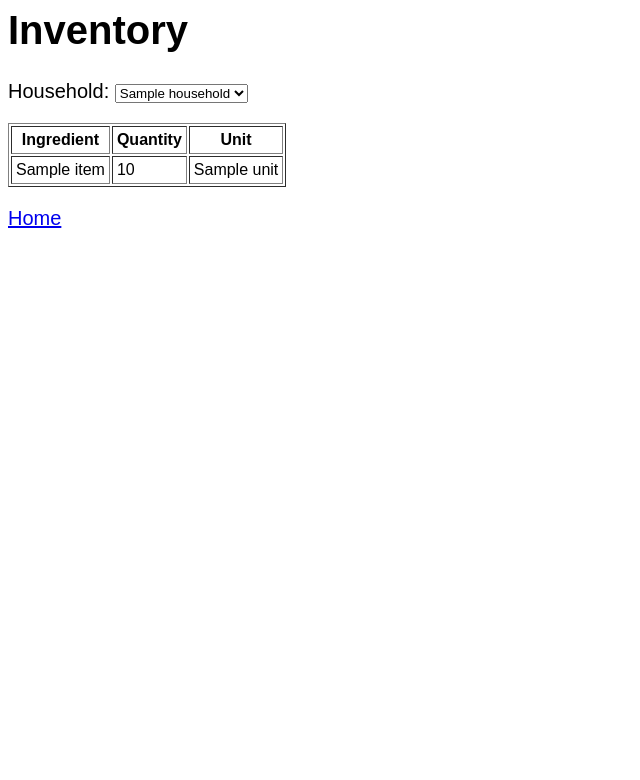
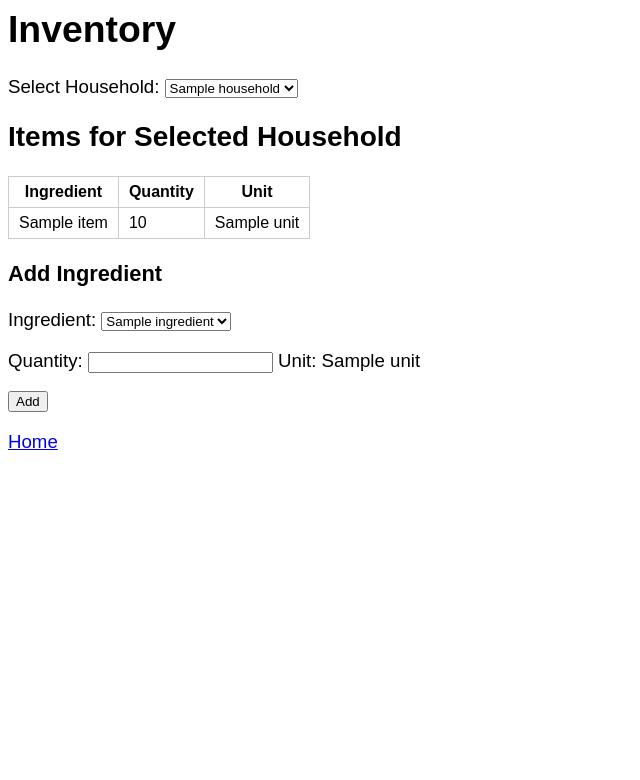
Before and after one commit to eliwerstler/DBProj3, a Flask app: template templates/inventory.html in a window 1280 px wide. Shown: the top 780 px of the page, without its empty margins (0-640 px from the left). Run offline with Flask 3, Linux system fonts and the light colour scheme; the template is opened without the code that fills it: most values are stand-ins (such as "Sample title", 1, 10 or a date in 2020); parts of the project's set-up code (start-up, migrations or seed data) failed here and were passed over.

Commit message:
implement inventory management page with unit auto-fill, can now add ingredientsd ingredients in inventory page for household

```diff
--- a/server.py
+++ b/server.py
@@ -226,14 +226,38 @@ def households():
 
 
 
-@app.route('/inventory')
+@app.route('/inventory', methods=['GET', 'POST'])
 def inventory():
-    hid = request.args.get('hid')
     try:
+        # Fetch households and ingredients (with their units)
         households = g.conn.execute(text(
             "SELECT household_id, household_name FROM household ORDER BY household_name"
         )).fetchall()
-        sel_hid = hid or (str(households[0].household_id) if households else None)
+        ingredients = g.conn.execute(text(
+            "SELECT ingredient_id, ingredient_name, unit FROM ingredient ORDER BY ingredient_name"
+        )).fetchall()
+
+        sel_hid = request.args.get('hid') or (str(households[0].household_id) if households else None)
+
+        # Handle form submission
+        if request.method == 'POST':
+            hid = request.form.get('hid')
+            iid = request.form.get('iid')
+            qty = request.form.get('quantity')
+
+            if hid and iid and qty:
+                # Automatically apply unit from ingredient table
+                g.conn.execute(text("""
+                    INSERT INTO household_in_inventory_ingredient (household_id, ingredient_id, quantity, unit)
+                    VALUES (:hid, :iid, :qty, (SELECT unit FROM ingredient WHERE ingredient_id = :iid))
+                    ON CONFLICT (household_id, ingredient_id)
+                    DO UPDATE SET quantity = household_in_inventory_ingredient.quantity + EXCLUDED.quantity,
+                                  unit = EXCLUDED.unit
+                """), {'hid': hid, 'iid': iid, 'qty': qty})
+                g.conn.commit()
+                return redirect(f"/inventory?hid={hid}")
+
+        # If household is selected, show its inventory
         items = None
         if sel_hid:
             items = g.conn.execute(text("""
@@ -243,9 +267,15 @@ def inventory():
                 WHERE hi.household_id = :hid
                 ORDER BY i.ingredient_name
             """), {'hid': sel_hid}).fetchall()
+
+        return render_template("inventory.html",
+                               households=households,
+                               ingredients=ingredients,
+                               items=items,
+                               sel_hid=str(sel_hid) if sel_hid else None)
+
     except Exception as e:
         return f"<h3>Error querying inventory:</h3><pre>{e}</pre>"
-    return render_template("inventory.html", households=households, items=items, sel_hid=str(sel_hid) if sel_hid else None)
 
 
 
--- a/templates/inventory.html
+++ b/templates/inventory.html
@@ -1,30 +1,66 @@
 <html>
-  <style> body{ font-size:15pt; font-family:arial; } </style>
+  <style>
+    body { font-family: Arial; font-size: 14pt; }
+    table { border-collapse: collapse; margin-top: 10px; }
+    th, td { border: 1px solid #ccc; padding: 6px 10px; }
+  </style>
+
   <body>
     <h1>Inventory</h1>
 
+    <!-- Household selection -->
     <form method="get" action="/inventory">
-    <label>Household:</label>
+      <label>Select Household:</label>
       <select name="hid" onchange="this.form.submit()">
         {% for h in households %}
-        <option value="{{h.household_id}}" {{'selected' if sel_hid==h.household_id|string else ''}}>
+          <option value="{{h.household_id}}" {% if sel_hid == h.household_id|string %}selected{% endif %}>
             {{h.household_name}}
           </option>
         {% endfor %}
       </select>
     </form>
 
-  {% if items is defined %}
-    <table border="1" cellpadding="4">
+    {% if items %}
+      <h2>Items for Selected Household</h2>
+      <table>
         <tr><th>Ingredient</th><th>Quantity</th><th>Unit</th></tr>
-      {% for it in items %}
+        {% for i in items %}
           <tr>
-          <td>{{it.ingredient_name}}</td>
-          <td>{{it.quantity}}</td>
-          <td>{{it.unit}}</td>
+            <td>{{i.ingredient_name}}</td>
+            <td>{{i.quantity}}</td>
+            <td>{{i.unit}}</td>
           </tr>
         {% endfor %}
       </table>
+
+      <h3>Add Ingredient</h3>
+      <form method="post" action="/inventory">
+        <input type="hidden" name="hid" value="{{sel_hid}}">
+        <p>
+          Ingredient:
+          <select name="iid" id="ingredientSelect" onchange="updateUnit()">
+            {% for i in ingredients %}
+              <option value="{{i.ingredient_id}}" data-unit="{{i.unit}}">
+                {{i.ingredient_name}}
+              </option>
+            {% endfor %}
+          </select>
+        </p>
+        <p>
+          Quantity: <input type="number" step="0.1" name="quantity" required>
+          Unit: <span id="unitDisplay"></span>
+        </p>
+        <p><input type="submit" value="Add"></p>
+      </form>
+
+      <script>
+        function updateUnit() {
+          const s = document.getElementById('ingredientSelect');
+          const u = s.options[s.selectedIndex].getAttribute('data-unit');
+          document.getElementById('unitDisplay').innerText = u ? u : '';
+        }
+        updateUnit();
+      </script>
     {% endif %}
 
     <p><a href="/">Home</a></p>
```
Lines whose indentation alone changed are shown as unchanged.
